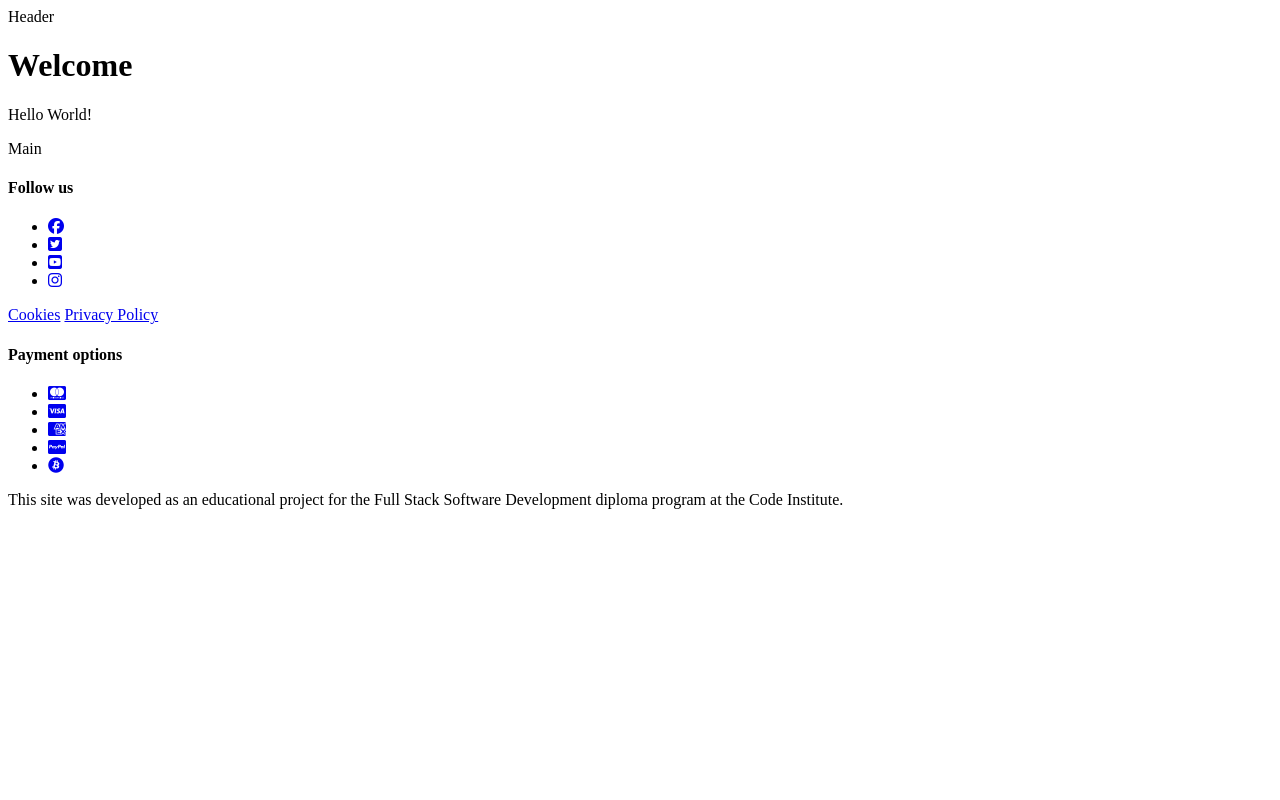
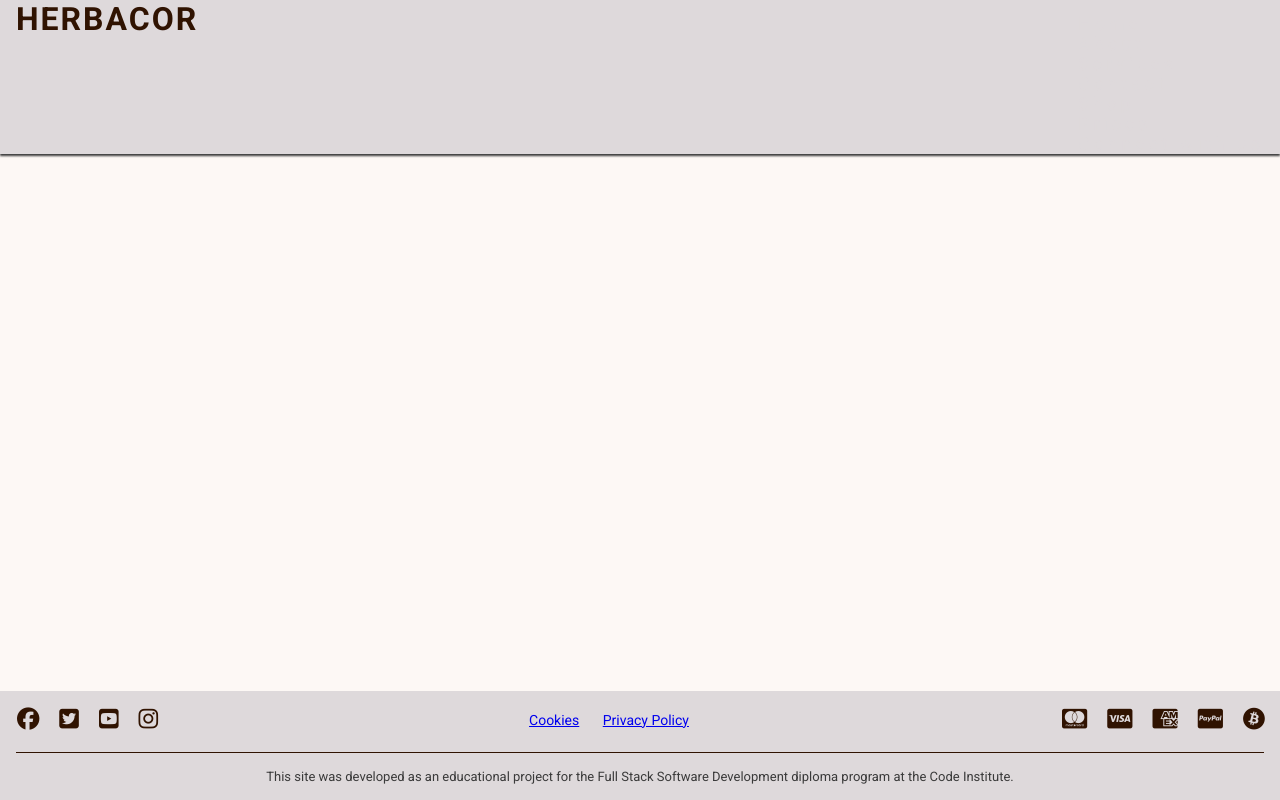
Before and after one commit to JaqiKal/wellness-therapy, a plain HTML site: page index.html in a window 1280 px wide. Drawn offline with Linux system fonts and the light colour scheme.

Commit message:
Add colour scheme. Add flexbox to footer elements. Validate HTML-no problems. Validate CSS-parser error line 158, current end '}',. Add Bug01 to testing.md file.

```diff
--- a/assets/css/style.css
+++ b/assets/css/style.css
@@ -8,17 +8,151 @@
     box-sizing: border-box;
 }
 
+/* General styles */
+body {
+    background-color: #fdf8f5;
+    min-height: 100vh;
+    display: flex;
+    flex-direction: column;
+    /* Generic project styles */
+    color: #301301;
+    font-family: 'open-sans', 'Roboto' , sans-serif;
+
 /* Header */
 header {
-    background-color: lightcoral;
+    background-color: #ded9db;
+    padding: 0 1rem;
+    position: fixed;
+    z-index: 99;
+    width: 100%;
+    box-shadow: 0 2px 2px #3a3a3a;
+    display: flex;
+    justify-content: space-between;
+    align-items: baseline;
+}
+
+header a {
+    /* removing line from under logo */
+    text-decoration: none;
+    color: inherit;
+}
+
+h1 {
+    font-family: 'Roboto' , sans-serif;
+    text-transform: uppercase;
+    letter-spacing: 2px;
+    color: #301301;
+}
+
+#menu {
+    font-size: 110%;
+    letter-spacing: 4px;
+    list-style-type: none;
+    color: #ded9db;
 }
 
 /* Main */
 main {
-    background-color: lightblue;
+    background-color: #fdf8f5;
+    /* Enlarge main element to push footer down*/
+    flex: 1 0 auto;
+    /* Add margin at the top to prevent content from being covered by the header */
+    margin-top: 47px;
+   /* Enable flex properties for child elements */
+    display: flex;
+    flex-direction: column;
 }
 
+/* Navbar styles with dropdown toggle */
+
 /* Footer */
+
 footer {
-    background-color: orange}
+    background-color: #ded9db;
+    width: 100%;
+    padding: 1rem;
+    color: #3a3a3a;
+    font-size: 14px;
 }
+
+.footer-top {
+    display: flex;
+    justify-content: space-between;
+    align-items: center;
+}
+
+#social-networks, #payment-options {
+    list-style-type: none;
+    display: flex;
+
+}
+
+#social-networks li, #payment-options li {
+    /* Add space between items */
+    margin-right: 20px;
+}
+
+#social-networks li:last-child, #payment-options li:last-child {
+    /* Remove margin for the last item */
+    margin-right: 0;
+}
+
+.footer-center {
+    flex-grow: 1;
+    text-align: center;
+    /* Add padding on both sides */
+    padding: 0 20px;
+}
+
+.footer-center a {
+    margin: 0 10px;
+}
+
+.footer-divider {
+    border: none;
+    height: 1px;
+    background-color: #301301;
+    margin: 20px 0 10px;
+}
+
+.footer-bottom {
+    text-align: center;
+    margin-top: 1rem;
+    font-size: small;
+}
+
+/* Footer Icons */
+#social-networks i, #payment-options i {
+    font-size: 160%;
+    padding: 5%;
+    color: #301301;
+}
+
+/* Responsive Styles */
+@media screen and (max-width: 480px) {
+    /* Adjust styles for very small screens if necessary */
+}
+
+@media screen and (max-width: 768px) {
+    .footer-top {
+        flex-direction: column;
+        align-items: center;
+    }
+
+    /* Stack payment options at the top */
+    #payment-options {
+        order: 1;
+        margin-bottom: 10px;
+    }
+
+    /* Social networks in the middle */
+    #social-networks {
+        order: 2;
+        margin-bottom: 10px;
+    }
+
+    /* Footer center content (Cookies, Privacy Policy) */
+    .footer-center {
+        order: 3;
+    }
+}
--- a/index.html
+++ b/index.html
@@ -14,23 +14,38 @@
     <link rel="apple-touch-icon" sizes="180x180" href="assets/favicon/apple-touch-icon.png">
     <link rel="icon" type="image/png" sizes="32x32" href="assets/favicon/favicon-32x32.png">
     <link rel="icon" type="image/png" sizes="16x16" href="assets/favicon/favicon-16x16.png">
+    <!-- Style -->
+    <link rel="stylesheet" href="assets/css/style.css">
   </head>
 
   <body>
     <!-- Header -->
-    <header>Header</header>
-    <h1>Welcome</h1>
-    <p>Hello World!</p>
+    <header>
+      <a href="index.html">
+        <h1 id="logo">HerbaCor</h1>
+      </a>
+      <!-- Navigation Menu -->
+      <nav>
+        <ul id="menu">
+          <li><a href="#home" class="active">Home</a></li>
+          <li><a href="#about">About</a></li>
+          <li><a href="#services">Services</a>
+          <li><a href="#booking">Contact</a></li>
+          <li><a href="#shop">Shop</a></li>
+          <li><a href="#prices">Prices</a></li>
+          <li><a href="#contact">Connect with us</a></li>
+        </ul>
+      </nav>
 
+
+    </header>
 
     <!-- Main content -->
     <main>Main</main>
 
-
     <!-- Footer -->
     <footer>
-        <h4>Follow us</h4>
-        <div class="footer-left">
+      <div class="footer-top">
          <ul id="social-networks">
           <li>
             <a href="https://www.facebook.com/" target="_blank" rel="noopener" aria-label="Visit our Facebook page (opens in a new tab)">
@@ -49,15 +64,12 @@
               <i class="fa-brands fa-instagram"></i></a>
           </li>
         </ul>
-        </div>
 
         <div class="footer-center">
           <a href="#cookies">Cookies</a>
           <a href="#privacy-policy">Privacy Policy</a>
         </div>
 
-        <h4>Payment options</h4>
-        <div class="footer-right">
         <ul id="payment-options">
           <li>
             <a href="https://www.mastercard.com" target="_blank" rel="noopener" aria-label="Pay securely with Mastercard (opens in a new tab)">
@@ -81,16 +93,16 @@
           </li>
         </ul>
       </div>
-
+      <!-- Horizontal rule for separation -->
+      <hr class="footer-divider">
       <div class="footer-bottom">
         <p>
-            This site was developed as an educational project for the Full Stack Software Development diploma program at the Code Institute.
-            </p>
+          This site was developed as an educational project for the Full Stack Software Development diploma program at the Code Institute.</p>
       </div>
-
     </footer>
 
     <!-- Font Awesome kit -->
     <script src="https://kit.fontawesome.com/9df7bb9731.js" crossorigin="anonymous"></script>
   </body>
+
 </html>
```
Also changed, not shown: assets/testing-images/240112-bug01.png (added), 1 other file. Lines whose indentation alone changed are shown as unchanged.
